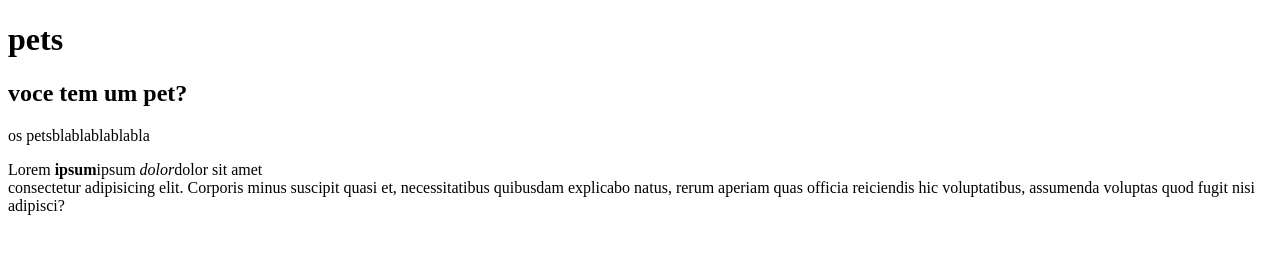
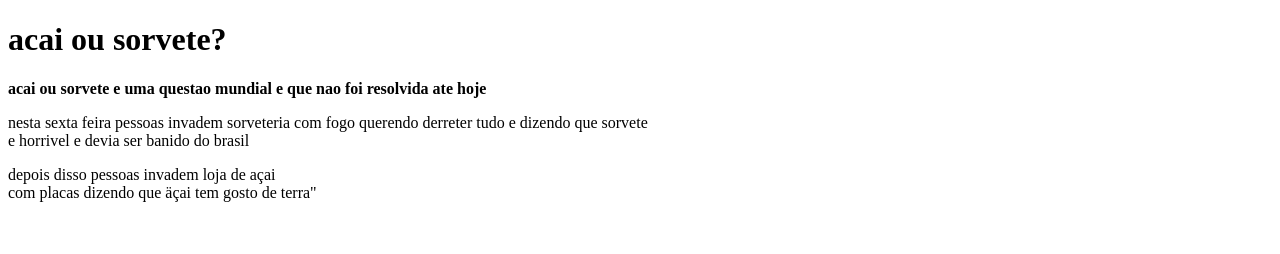
Before and after one commit to SabrineMaachado/AulaRe, a plain HTML site: page index.html in a window 1280 px wide. Drawn offline with Linux system fonts and the light colour scheme.

Commit message:
texto açai ou sorvete

```diff
--- a/index.html
+++ b/index.html
@@ -7,9 +7,9 @@
     <title>Document</title>
 </head>
 <body>
-    <h1>pets</h1>
-    <h2>voce tem um pet?</h2>
-    <p>os petsblablablablabla</p>
-    <p>Lorem <b>ipsum</b>ipsum <i>dolor</i>dolor sit amet <br>consectetur adipisicing elit. Corporis minus suscipit quasi et, necessitatibus quibusdam explicabo natus, rerum aperiam quas officia reiciendis hic voluptatibus, assumenda voluptas quod fugit nisi adipisci?</p>
+    <h1>acai ou sorvete?</h1>
+    <p><b>acai ou sorvete e uma questao mundial e que nao foi resolvida ate hoje</b></p>
+    <p>nesta sexta feira pessoas invadem sorveteria com fogo querendo derreter tudo e dizendo que sorvete<br>  e horrivel e devia ser banido do brasil</p>
+    <p>depois disso pessoas invadem loja de açai <br>com placas dizendo que äçai tem gosto de terra"</p>
 </body>
 </html>
```
